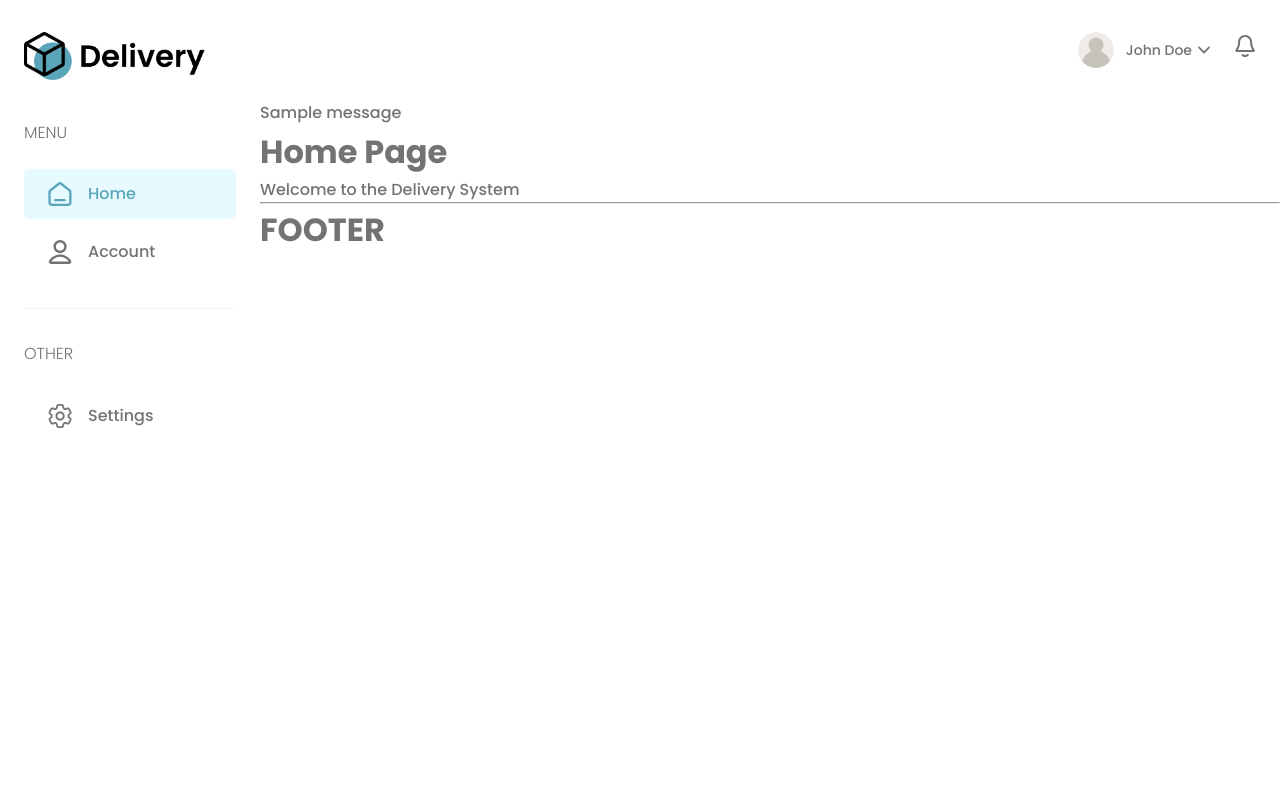
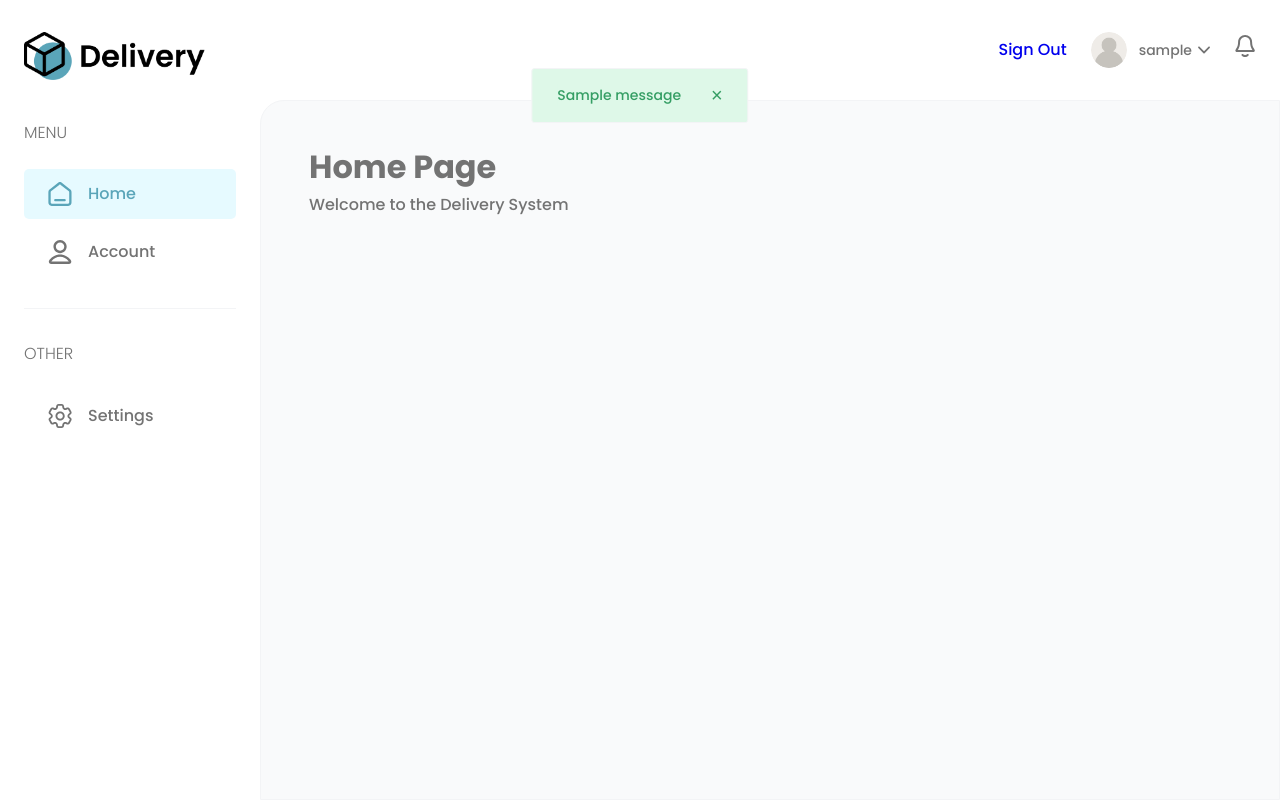
Before and after one commit to pacheco-luis/delivery_system, a Django app: page / in a window 1280 px wide. Run offline with Django 4.2, Linux system fonts and the light colour scheme; a user stored in the database is signed in; tables that the repository leaves empty hold one stand-in row (values such as "Sample post"); one stand-in notice (Sample message) is shown.

Commit message:
fixed based structure and styled alert messages

```diff
--- a/static/css/style.css
+++ b/static/css/style.css
@@ -9,12 +9,19 @@
 
     --color-white: #fff;
 
+    --color-success: #359e64;
+    --color-success-light: #def8e8;
+    --color-error: #fc4b0b;
+    --color-error-light: #fff2ee;
+
     --font-base: 'Poppins', sans-serif;
     --font-size-base: 1.6rem;
 
     --font-light: 300;
     --font-medium: 500;
     --font-bold: 700;
+
+    --generic-transition: all .3s ease-in-out;
 
     --sidebar-width: 26rem;
 }
@@ -38,8 +45,6 @@ body {
     font-size: var(--font-size-base);
     font-weight: var(--font-medium);
     line-height: 1.6;
-    display: flex;
-    height: 100vh;
     color: var(--color-text);
     background-color: var(--color-white);
 }
@@ -52,80 +57,75 @@ a {
     text-decoration: none;
 }
 
-/* || SIDEBAR */
-.sidebar {
-    width: var(--sidebar-width);
-    padding: 3.2rem 2.4rem;
-    flex-shrink: 0;
-    overflow-y: auto;
+::selection {
+    background-color: var(--color-main);
+    color: var(--color-white);
 }
 
-.sidebar::before {
-    content: "";
-    position: absolute;
-    top: 0;
-    left: 0;
-    width: var(--sidebar-width);
-    height: 8.8rem;
-    background-color: var(--color-white);
+.container {
+    display: grid;
+    grid-template-columns: var(--sidebar-width) 1fr;
+    grid-template-rows: auto 1fr;
+    height: 100vh;
 }
 
-.logo {
-    position: sticky;
-    top: 0;
-    height: 4.8rem;
+/* || ALERT */
+.alert-wrapper {
+    position: fixed;
+    top: 6.8rem;
+    left: 50%;
+    transform: translateX(-50%);
+    display: flex;
+    flex-direction: column;
+    align-items: center;
+    gap: 1rem;
+    z-index: 1000;
 }
 
-.navigation__group {
-    display: grid;
-    gap: 2.4rem;
-    padding: 3.2rem 0;
+.alert {
+    display: flex;
+    gap: 3rem;
+    width: fit-content;
+    padding: 1.5rem 2.5rem;
+    border-radius: 3px;
+    border: 1px solid var(--color-border);
 }
 
-.navigation__group:not(:last-child) {
-    border-bottom: 1px solid var(--color-border);
+.alert__message {
+    font-size: 1.4rem;
+    font-weight: var(--font-medium);
 }
 
-.navigation__title {
-    font-weight: var(--font-light);
-    text-transform: uppercase;
-}
-
-.navigation__menu {
-    display: grid;
-    gap: .8rem;
-}
-
-.navigation__link:link,
-.navigation__link:visited {
-    display: flex;
-    align-items: center;
-    gap: 1.6rem;
-    font-weight: var(--font-medium);
-    padding: 1.2rem 2.4rem;
-    color: var(--color-text);
-    border-radius: .5rem;
-    transition: all .3s ease;
-}
-
-.navigation__link--active:link,
-.navigation__link--active:visited,
-.navigation__link:hover,
-.navigation__link:active {
+.alert--info,
+.alert--info>.alert__message {
     color: var(--color-main);
     background-color: var(--color-main-light);
 }
 
-.navigation__icon {
-    width: 2.4rem;
-    height: 2.4rem;
+.alert--success,
+.alert--success>.alert__message {
+    color: var(--color-success);
+    background-color: var(--color-success-light);
 }
 
-/* || MAIN */
-.main {
-    display: flex;
-    flex-direction: column;
-    flex-grow: 1;
+.alert--error,
+.alert--error>.alert__message {
+    color: var(--color-error);
+    background-color: var(--color-error-light);
+}
+
+.alert__close {
+    background: transparent;
+    cursor: pointer;
+    border: none;
+    outline: transparent;
+    font-size: 2rem;
+    transition: var(--generic-transition);
+    color: currentColor;
+}
+
+.alert__close:hover {
+    opacity: 0.85;
 }
 
 /* || HEADER */
@@ -169,14 +169,79 @@ a {
     height: 2.2rem;
 }
 
-/* || CONTENT */
-.content {
+/* || SIDEBAR */
+.sidebar {
+    grid-row: 1 / -1;
+    padding: 3.2rem 2.4rem;
+    overflow-y: auto;
+}
+
+.sidebar::before {
+    content: "";
+    position: absolute;
+    top: 0;
+    left: 2.4rem;
+    width: calc(var(--sidebar-width) - 4.8rem);
+    height: 9.6rem;
+    background-color: var(--color-white);
+}
+
+.logo {
+    position: sticky;
+    top: 0;
+    height: 4.8rem;
+}
+
+.navigation__group {
     display: grid;
-    flex-direction: column;
-    flex-grow: 1;
+    gap: 2.4rem;
+    padding: 3.2rem 0;
+}
+
+.navigation__group:not(:last-child) {
+    border-bottom: 1px solid var(--color-border);
+}
+
+.navigation__title {
+    font-weight: var(--font-light);
+    text-transform: uppercase;
+}
+
+.navigation__menu {
+    display: grid;
+    gap: .8rem;
+}
+
+.navigation__link:link,
+.navigation__link:visited {
+    display: flex;
+    align-items: center;
+    gap: 1.6rem;
+    font-weight: var(--font-medium);
+    padding: 1.2rem 2.4rem;
+    color: var(--color-text);
+    border-radius: .5rem;
+    transition: var(--generic-transition);
+}
+
+.navigation__link--active:link,
+.navigation__link--active:visited,
+.navigation__link:hover,
+.navigation__link:active {
+    color: var(--color-main);
+    background-color: var(--color-main-light);
+}
+
+.navigation__icon {
+    width: 2.4rem;
+    height: 2.4rem;
+}
+
+/* || MAIN */
+.main {
     border-top-left-radius: 2.4rem;
     padding: 4rem 4.8rem 6.4rem;
-    overflow-y: auto;
     background-color: var(--color-bg);
     border: 1px solid var(--color-border);
+    overflow-y: auto;
 }
--- /dev/null
+++ b/static/js/script.js
@@ -0,0 +1,9 @@
+// ALERT
+let alertClose = document.querySelectorAll('.alert__close');
+
+alertClose.forEach((el) => {
+    el.addEventListener('click', () => {
+        let alertWrapper = el.closest(".alert");
+        alertWrapper.style.display = 'none';
+    })
+})
--- a/templates/base.html
+++ b/templates/base.html
@@ -16,25 +16,40 @@
 </head>
 
 <body>
-    {% include 'sidebar.html' %}
+    {% if messages %}
 
-    <main class="main">
+    <div class="alert-wrapper">
+        {% for message in messages %}
+        <div class="alert alert--{{ message.tags }}">
+            <p class="alert__message">{{ message }}</p>
+            <button class="alert__close">
+                &times;
+            </button>
+        </div>
+        {% endfor %}
+    </div>
+
+    {% endif %}
+
+    {% if request.user.is_authenticated %}
+
+    <div class="container">
         {% include 'header.html' %}
 
-        {% if messages %}
+        {% include 'sidebar.html' %}
 
-        <ul class="messages">
-            {% for message in messages %}
-            <li {% if message.tags %} class="{{ message.tags }}" {% endif %}>{{ message }}</li>
-            {% endfor %}
-        </ul>
+        <main class="main">
+            {% block content %}{% endblock content %}
+        </main>
+    </div>
 
-        {% endif %}
+    {% else %}
 
-        {% block content %}{% endblock content %}
+    {% block authentication %}{% endblock authentication %}
 
-        {% include 'footer.html' %}
-    </main>
+    {% endif %}
 </body>
 
+<script src="{% static 'js/script.js' %}"></script>
+
 </html>
--- a/templates/footer.html
+++ /dev/null
@@ -1,2 +0,0 @@
-<hr>
-<h1>FOOTER</h1>
--- a/templates/header.html
+++ b/templates/header.html
@@ -1,11 +1,12 @@
 {% load static %}
 
 <header class="header">
+    <a href="{% url 'logout' %}">Sign Out</a>
     <div class="user">
         <div class="user__image-box">
             <img src="{% static 'images/user-default.png' %}" alt="User Profile" class="user__image">
         </div>
-        <div class="user__name">John Doe</div>
+        <div class="user__name">{{ request.user.username }}</div>
         <svg class="user__icon">
             <use xlink:href="{% static 'images/sprite.svg' %}#chevron-down"></use>
         </svg>
--- a/users/views.py
+++ b/users/views.py
@@ -12,6 +12,9 @@ def home(request):
     return render(request, 'users/home.html')
 
 def loginUser(request):
+    page = 'login'
+    context = {'page': page}
+
     if request.user.is_authenticated:
         return redirect('home')
 
@@ -32,7 +35,7 @@ def loginUser(request):
         else:
             messages.error(request, 'Username and password do not match')
 
-    return render(request, 'users/sign-in-sign-up.html')
+    return render(request, 'users/sign-in-sign-up.html', context)
 
 def logoutUser(request):
     logout(request)
```
Also changed, not shown: users/templates/users/sign-in-sign-up.html (+4 -4 lines).
